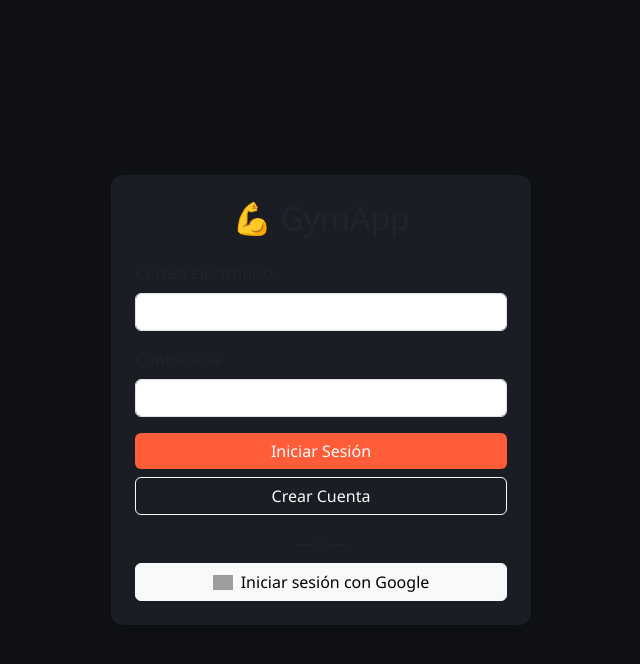
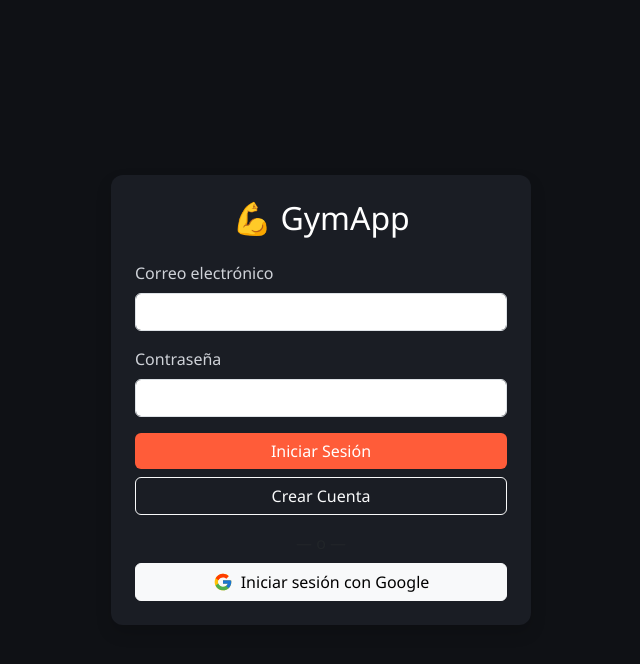
Before and after one commit to ernesarevalo/gym-app, a Flask app: page / in a window 1280 px wide. Shown: the top 664 px of the page, without its empty margins (319-959 px from the left). Run offline with Flask 3, Linux system fonts and the light colour scheme; some libraries are stand-ins or nearby versions; grey boxes are pictures that could not be loaded.

Commit message:
Arreglo de colores e icono de Google

```diff
--- a/static/css/style.css
+++ b/static/css/style.css
@@ -25,6 +25,22 @@ body {
   color: #0f1115;
 }
 
+h2, h3, h4, h5 {
+  color: #ffffff;
+}
+
+.form-label {
+  color: #cfd2d8;
+}
+
+.text-secondary {
+  color: #9aa0aa !important;
+}
+
+a {
+  color: #ff8a6b;
+}
+
 .ejercicio-card {
   background-color: #1a1d24;
   border-radius: 10px;
--- a/templates/index.html
+++ b/templates/index.html
@@ -30,7 +30,12 @@
   <div class="text-center mb-2">— o —</div>
 
   <button id="btnGoogle" class="btn btn-light w-100 d-flex align-items-center justify-content-center gap-2">
-    <img src="https://www.svgrepo.com/show/475656/google-color.svg" width="20" alt="Google">
+    <svg width="20" height="20" viewBox="0 0 48 48" xmlns="http://www.w3.org/2000/svg">
+      <path fill="#FFC107" d="M43.6 20.5H42V20H24v8h11.3c-1.6 4.7-6.1 8-11.3 8-6.6 0-12-5.4-12-12s5.4-12 12-12c3.1 0 5.9 1.2 8 3.1l5.7-5.7C34.6 6.1 29.6 4 24 4 12.9 4 4 12.9 4 24s8.9 20 20 20 20-8.9 20-20c0-1.3-.1-2.7-.4-3.5z"/>
+      <path fill="#FF3D00" d="M6.3 14.7l6.6 4.8C14.6 16 19 13 24 13c3.1 0 5.9 1.2 8 3.1l5.7-5.7C34.6 6.1 29.6 4 24 4 16.3 4 9.7 8.3 6.3 14.7z"/>
+      <path fill="#4CAF50" d="M24 44c5.5 0 10.5-2.1 14.3-5.6l-6.6-5.4C29.7 34.6 27 35.5 24 35.5c-5.2 0-9.6-3.3-11.3-7.9l-6.5 5C9.6 39.6 16.3 44 24 44z"/>
+      <path fill="#1976D2" d="M43.6 20.5H42V20H24v8h11.3c-.8 2.3-2.2 4.3-4.1 5.7l6.6 5.4C41.4 35.6 44 30.2 44 24c0-1.3-.1-2.7-.4-3.5z"/>
+    </svg>
     Iniciar sesión con Google
   </button>
 </div>
```
